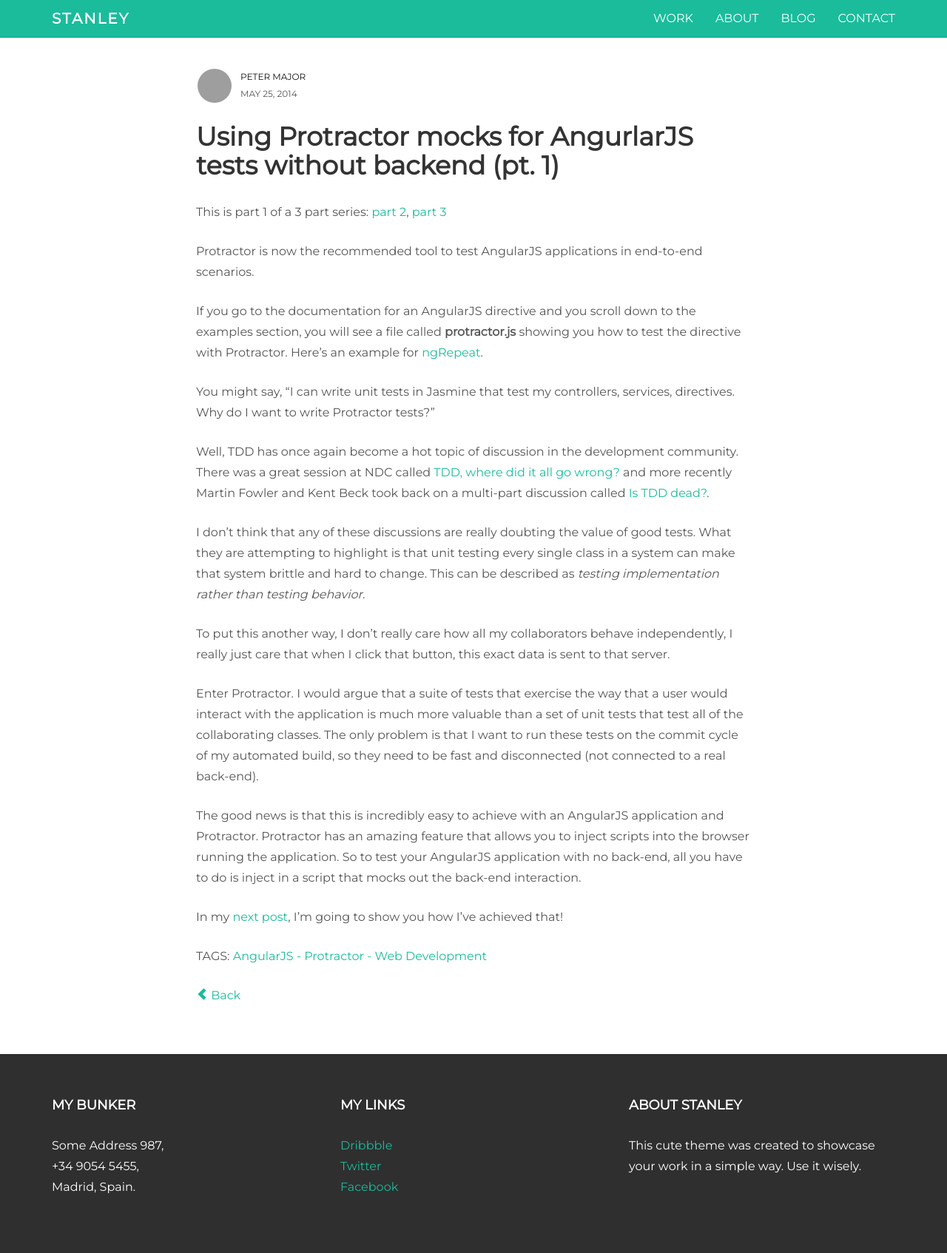
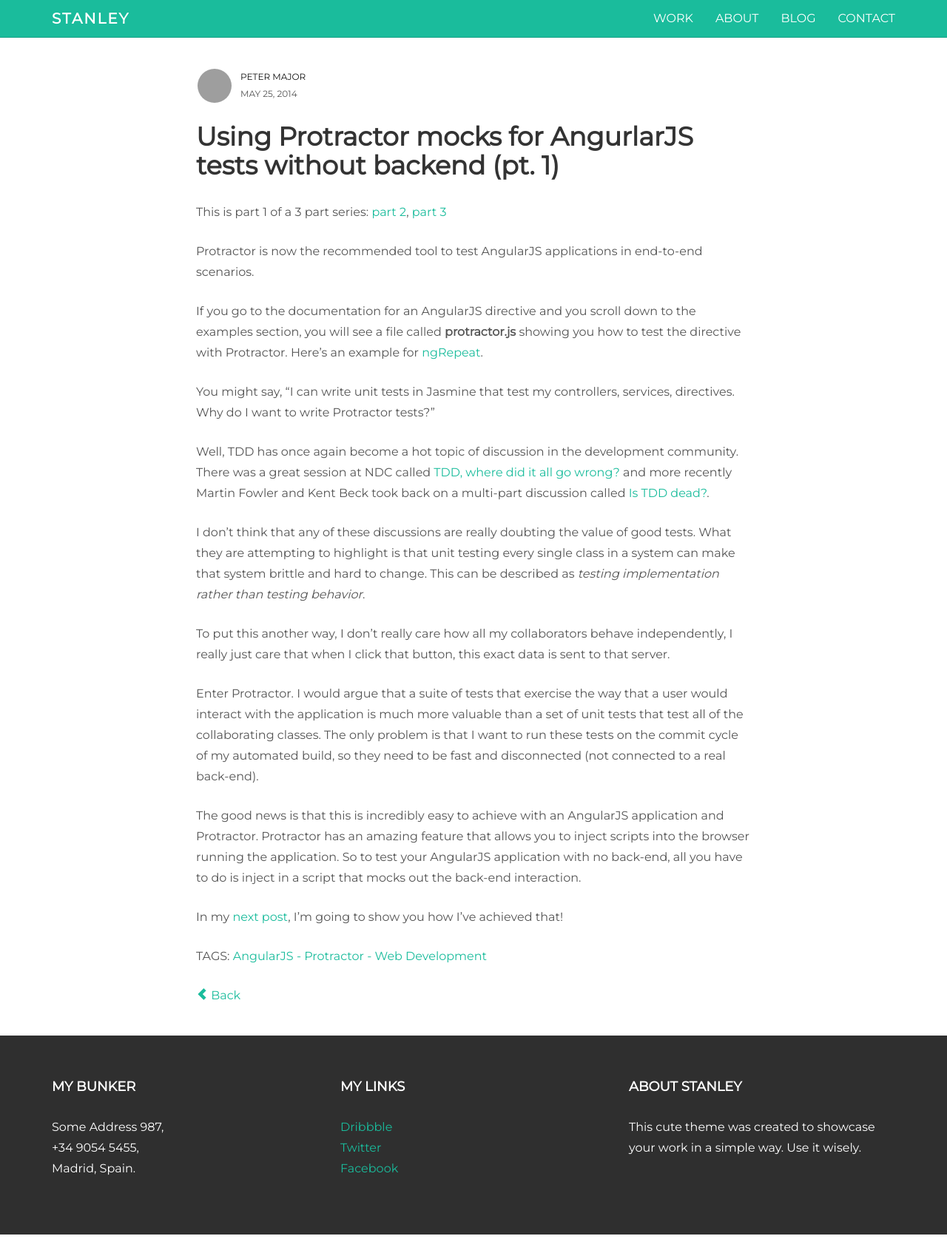
Before and after one commit to petermajor/petermajor.github.io, a Jekyll site: the page built from _posts/2014-05-25-using-protractor-mocks-pt-1.md, in a window 1280 px wide. Shown: the whole page at 74% size. Built offline with Jekyll 4.4.1, drawn with Linux system fonts in a browser that asks for light colours; nearby versions of some CDN libraries; after the commit the page ends 1669 px from its top, so only the background shows below that; grey boxes are pictures that could not be loaded.

Commit message:
Fixed spacing around Back link

```diff
--- a/_layouts/post.html
+++ b/_layouts/post.html
@@ -23,7 +23,7 @@ layout: default
 				{% endfor %}
 				</bt></p>
 
-				<p><a href="/"><span class="glyphicon glyphicon-chevron-left"></span> Back</a></p>
+				<p class="back-link"><a href="/"><span class="glyphicon glyphicon-chevron-left"></span> Back</a></p>
 			</div>
 
 		</div><!-- /row -->
--- a/assets/css/main.css
+++ b/assets/css/main.css
@@ -79,6 +79,10 @@ a:after {
 
 a.post-title {
     color: #333;
+}
+
+.back-link {
+	margin-bottom: 0;
 }
 
  hr {
```
